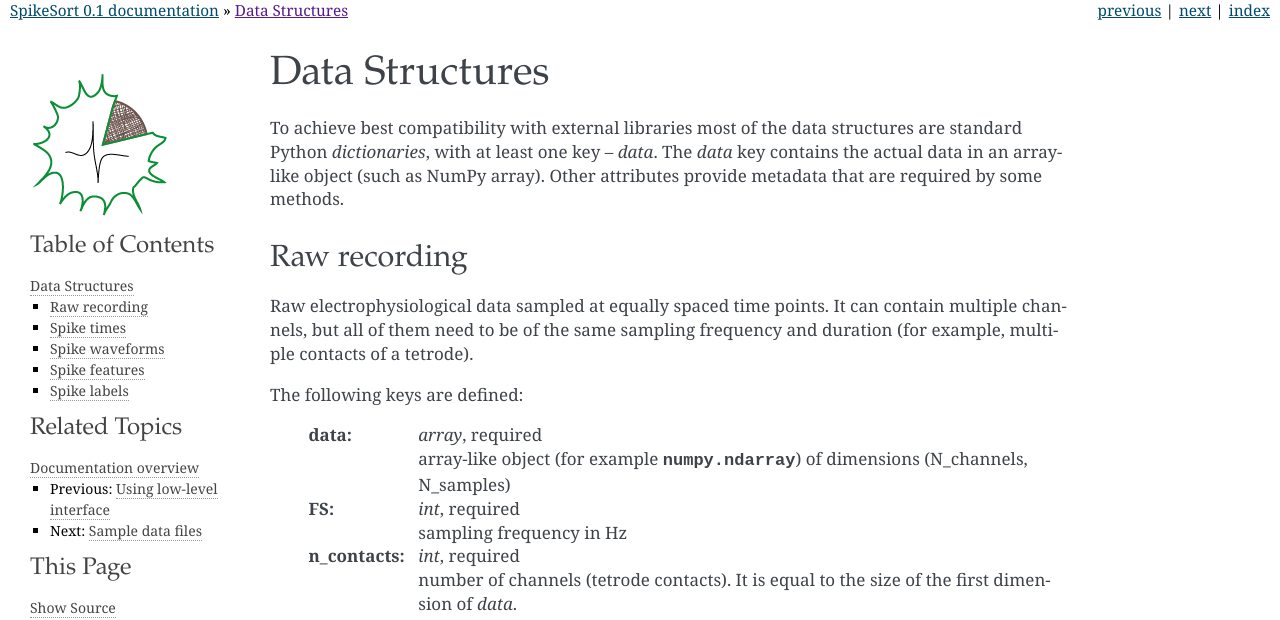
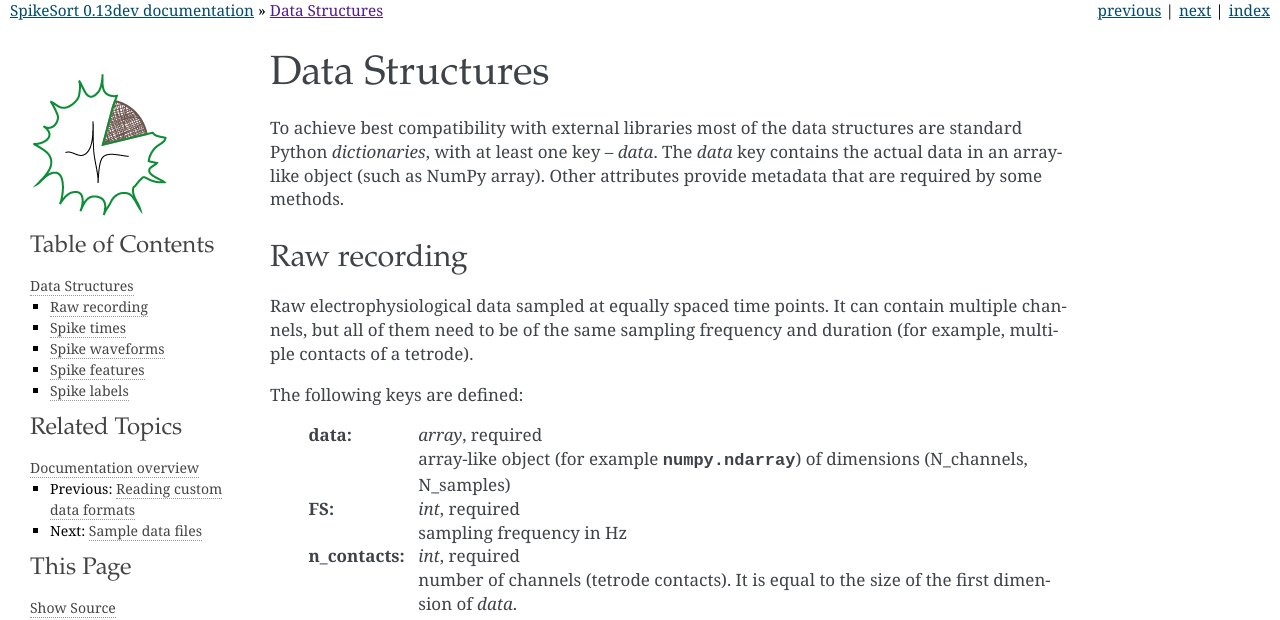
Before and after one commit to btel/SpikeSort, a Sphinx documentation site: the page built from docs/source/datastructures.rst, in a window 1280 px wide and 900 px high. Shown: the top 620 px of the window. Built offline with Sphinx 7.4.7, drawn with Linux system fonts in a browser that asks for light colours; formulas are drawn with MathJax 3.

```diff
--- a/docs/source/conf.py
+++ b/docs/source/conf.py
@@ -60,9 +60,9 @@ copyright = u'2011, Bartosz Telenczuk, Dmytro Bielievstsov'
 # built documents.
 #
 # The short X.Y version.
-version = '0.1'
+version = '0.13'
 # The full version, including alpha/beta/rc tags.
-release = '0.1'
+release = '0.13dev'
 
 # The language for content autogenerated by Sphinx. Refer to documentation
 # for a list of supported languages.
--- a/docs/source/tutorials/index.rst
+++ b/docs/source/tutorials/index.rst
@@ -7,3 +7,4 @@ Tutorials
 
     tutorial_beans
     tutorial_manual
+    tutorial_io
```
Also changed, not shown: docs/source/tutorials/tutorial_io.rst (added, +22 -0 lines).
